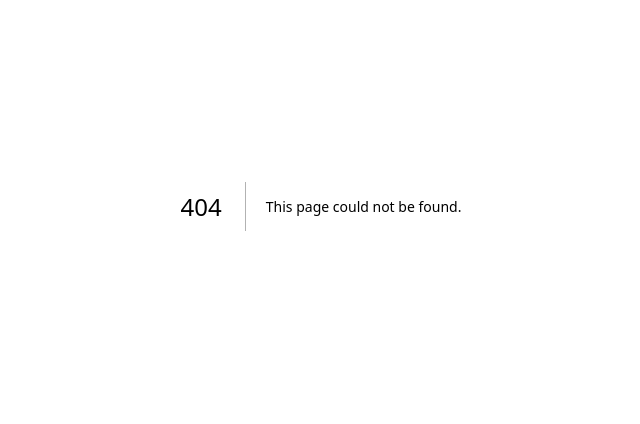
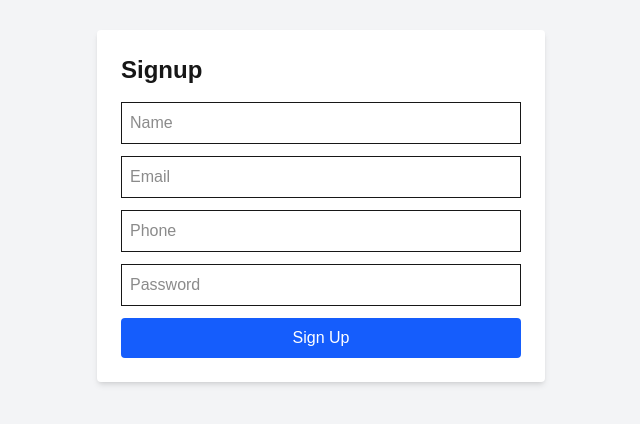
Before and after one commit to KenTuei/Chama, a Next.js app in the folder frontend/: page /signup in a window 1280 px wide. Before the commit this address had no page. Shown: the part 194-618 px from the top of the page, without its empty margins (319-959 px from the left). Built offline with nearby package versions, Linux system fonts and the light colour scheme.

Commit message:
signup page

```diff
--- /dev/null
+++ b/frontend/src/app/signup/page.tsx
@@ -0,0 +1,86 @@
+"use client";
+
+import { useState } from "react";
+import { useRouter } from "next/navigation";
+
+export default function SignupPage() {
+  const [formData, setFormData] = useState({
+    name: "",
+    email: "",
+    phone: "",
+    password: "",
+  });
+  const [message, setMessage] = useState("");
+  const router = useRouter();
+
+  const handleChange = (e: React.ChangeEvent<HTMLInputElement>) => {
+    setFormData({ ...formData, [e.target.name]: e.target.value });
+  };
+
+  const handleSubmit = async (e: React.FormEvent) => {
+    e.preventDefault();
+    try {
+      const res = await fetch("http://127.0.0.1:8000/api/signup/", {
+        method: "POST",
+        headers: { "Content-Type": "application/json" },
+        body: JSON.stringify(formData),
+      });
+
+      if (res.ok) {
+        setMessage("Signup successful! Redirecting to login...");
+        setTimeout(() => router.push("/login"), 1500);
+      } else {
+        const errorData = await res.json();
+        setMessage("Error: " + JSON.stringify(errorData));
+      }
+    } catch (err) {
+      setMessage("Something went wrong. Try again.");
+    }
+  };
+
+  return (
+    <div className="flex items-center justify-center min-h-screen bg-gray-100">
+      <form
+        onSubmit={handleSubmit}
+        className="bg-white p-6 rounded shadow-md w-full max-w-md"
+      >
+        <h2 className="text-2xl font-bold mb-4">Signup</h2>
+        <input
+          type="text"
+          name="name"
+          placeholder="Name"
+          className="border p-2 w-full mb-3"
+          onChange={handleChange}
+        />
+        <input
+          type="email"
+          name="email"
+          placeholder="Email"
+          className="border p-2 w-full mb-3"
+          onChange={handleChange}
+        />
+        <input
+          type="text"
+          name="phone"
+          placeholder="Phone"
+          className="border p-2 w-full mb-3"
+          onChange={handleChange}
+        />
+        <input
+          type="password"
+          name="password"
+          placeholder="Password"
+          className="border p-2 w-full mb-3"
+          onChange={handleChange}
+        />
+        <button
+          type="submit"
+          className="bg-blue-600 text-white px-4 py-2 rounded w-full"
+        >
+          Sign Up
+        </button>
+        {message && <p className="mt-3 text-sm">{message}</p>}
+      </form>
+    </div>
+  );
+}
```
